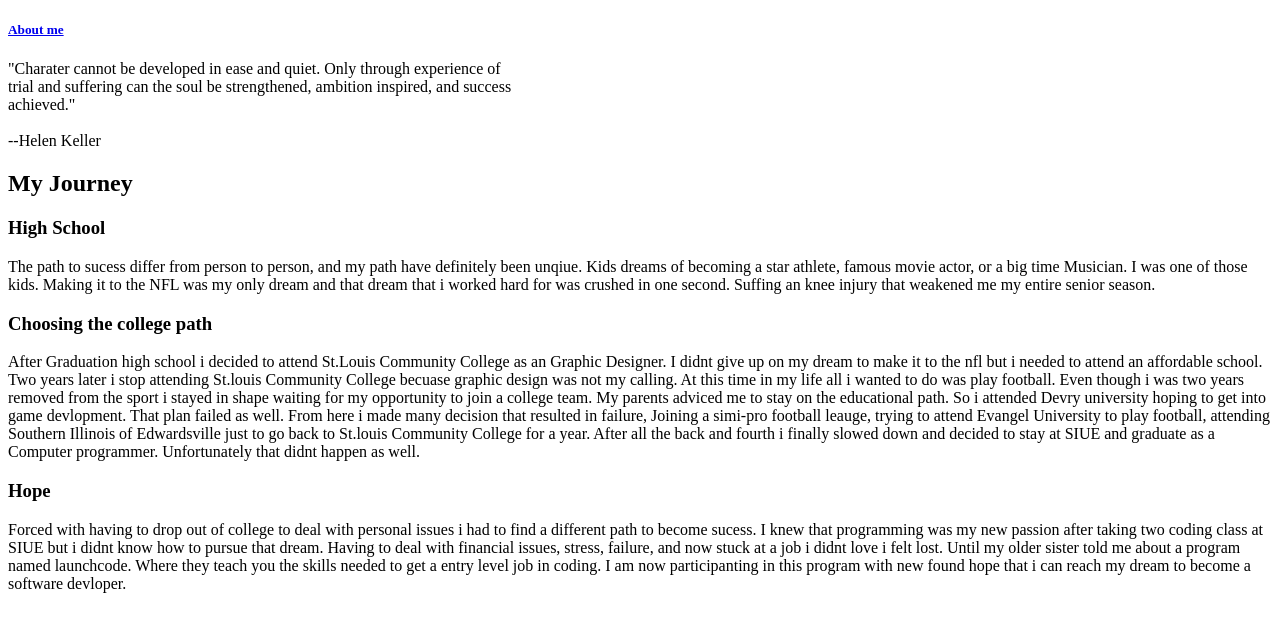
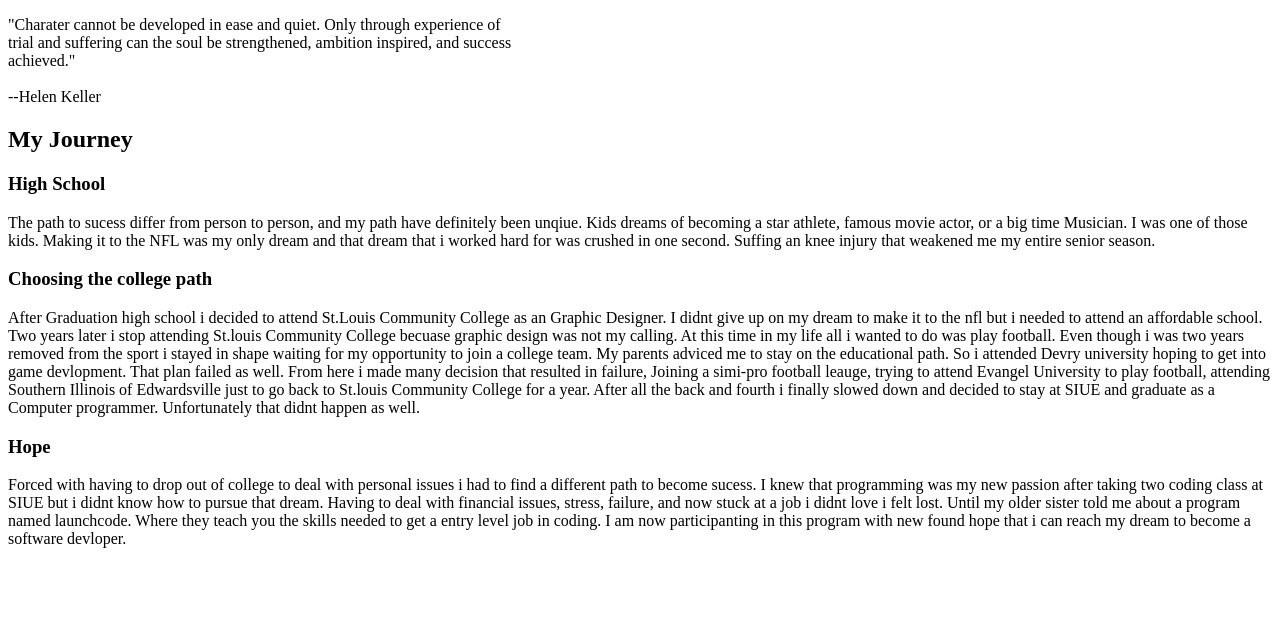
Before and after one commit to cmitchell7376/html-me-something, a plain HTML site: page index.html in a window 1280 px wide. Drawn offline with Linux system fonts and the light colour scheme.

Commit message:
delete about-me file

```diff
--- a/index.html
+++ b/index.html
@@ -1,12 +1,9 @@
 <!DOCTYPE html>
 <html>
     <head>
-        <title>Opeing Page</title>
+        <title>Opening Page</title>
     </head>
     <body>
-        <div>
-            <a href="file:///C:/Users/cmitc/lc101/html-me-something/about-me.html"><h5>About me</h5></a>
-        </div>
         <div>
             <p>"Charater cannot be developed in ease and quiet. Only through experience of <br>
             trial and suffering can the soul be strengthened, ambition inspired, and success<br>
```
Also changed, not shown: about-me.html (deleted, +0 -1 lines).
